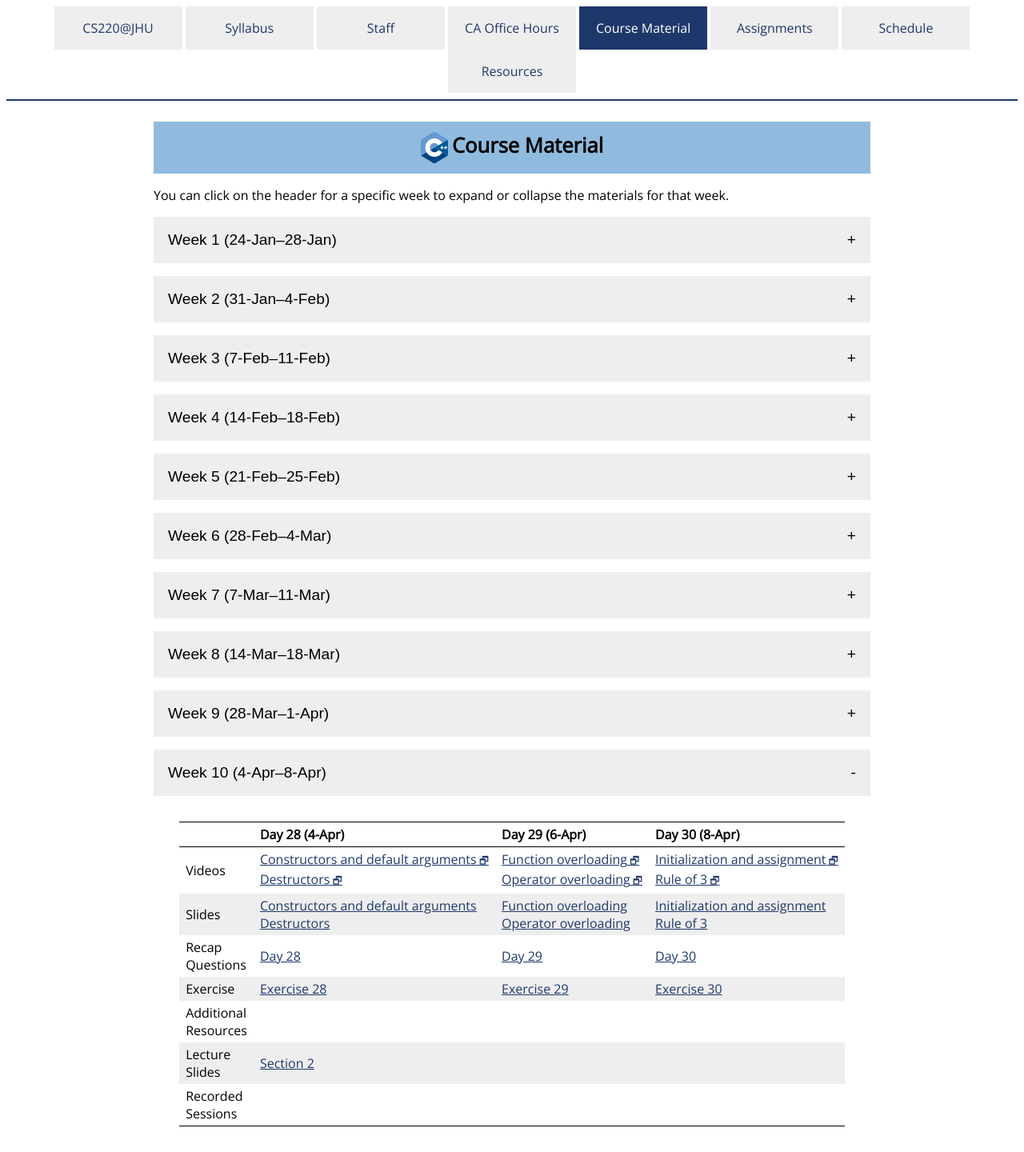
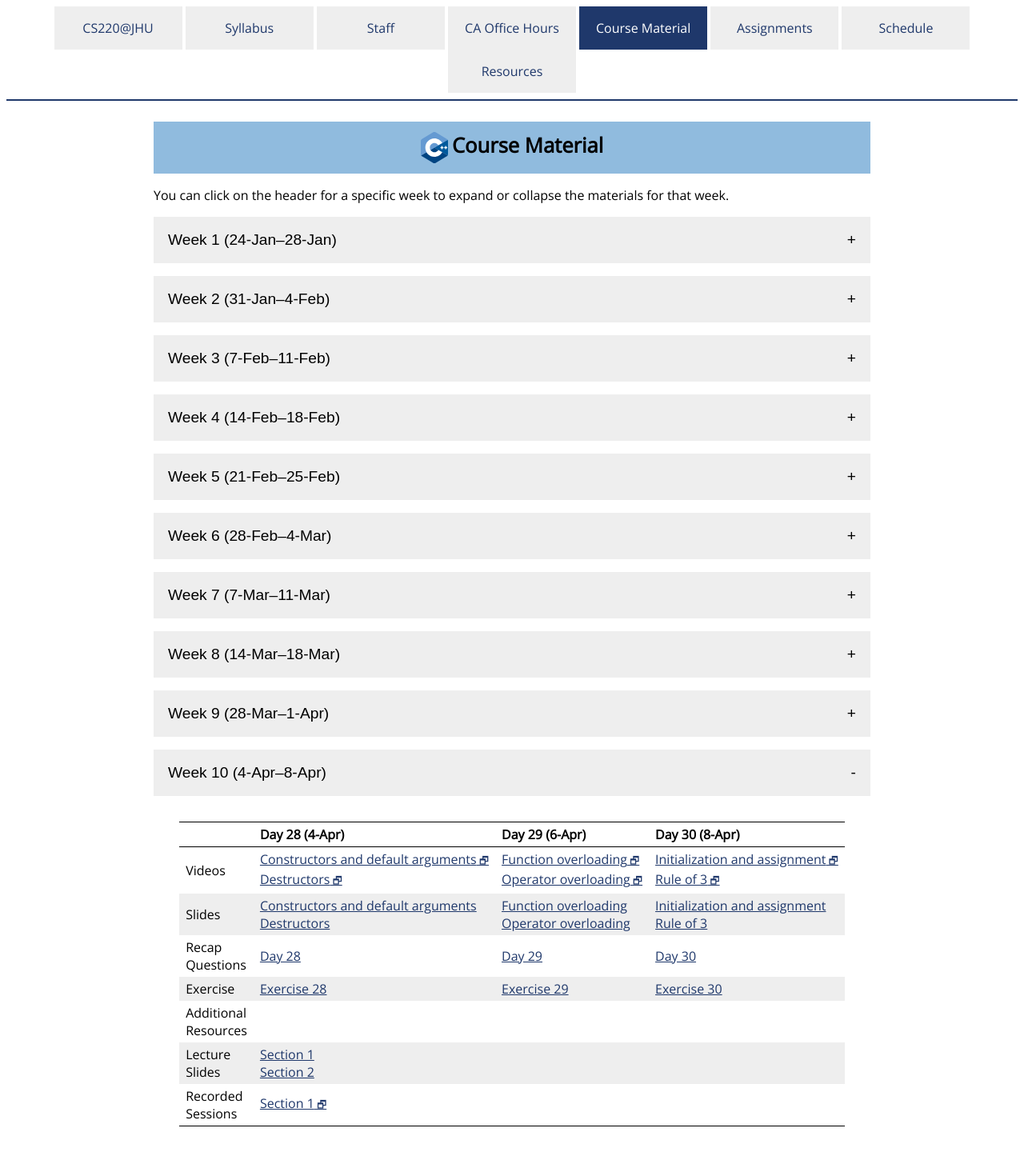
Before and after one commit to jhu-ip/cs220-s22, a Jekyll site: the page built from material.md, in a window 1280 px wide. Shown: the whole page at 80% size. Built offline with Jekyll 4.4.1, drawn with Linux system fonts in a browser that asks for light colours; some web fonts are replaced.

Commit message:
link to day 28 materials for sec 01

```diff
--- a/material.csv
+++ b/material.csv
@@ -314,7 +314,9 @@
 10,1,4-Apr,Slides,Destructors,slides/day28_destructors.pdf
 10,1,4-Apr,Recap,Day 28,questions/day28.html
 10,1,4-Apr,Exercise,Exercise 28,exercise/ex28.html
+10,1,4-Apr,LectureSlides,"Section 1",slides/sec01/day28_notes.pdf
 10,1,4-Apr,LectureSlides,Section 2,slides/sec02/28.pdf
+10,1,4-Apr,Recording,"Section 1",https://jh.hosted.panopto.com/Panopto/Pages/Viewer.aspx?id=f36da5e4-3441-449d-bdd6-ae6d0125c621
 10,2,6-Apr,Video,Function overloading,https://jh.hosted.panopto.com/Panopto/Pages/Viewer.aspx?id=2c8031d1-8509-4b22-881b-ae2300279f65
 10,2,6-Apr,Video,Operator overloading,https://jh.hosted.panopto.com/Panopto/Pages/Viewer.aspx?id=ee4c0ea7-24f8-426a-9291-ae2300279f0e
 10,2,6-Apr,Slides,Function overloading,slides/day29_function_overloading.pdf
--- a/material.md
+++ b/material.md
@@ -575,13 +575,13 @@
     </tr>
     <tr>
       <td>Lecture<br>Slides</td>
-      <td><a href='slides/sec02/28.pdf'>Section 2</a></td>
+      <td><a href='slides/sec01/day28_notes.pdf'>Section 1</a><br><a href='slides/sec02/28.pdf'>Section 2</a></td>
       <td></td>
       <td></td>
     </tr>
     <tr>
       <td>Recorded<br>Sessions</td>
-      <td></td>
+      <td><a class='external' target='_blank' href='https://jh.hosted.panopto.com/Panopto/Pages/Viewer.aspx?id=f36da5e4-3441-449d-bdd6-ae6d0125c621'>Section 1</a></td>
       <td></td>
       <td></td>
     </tr>
```
